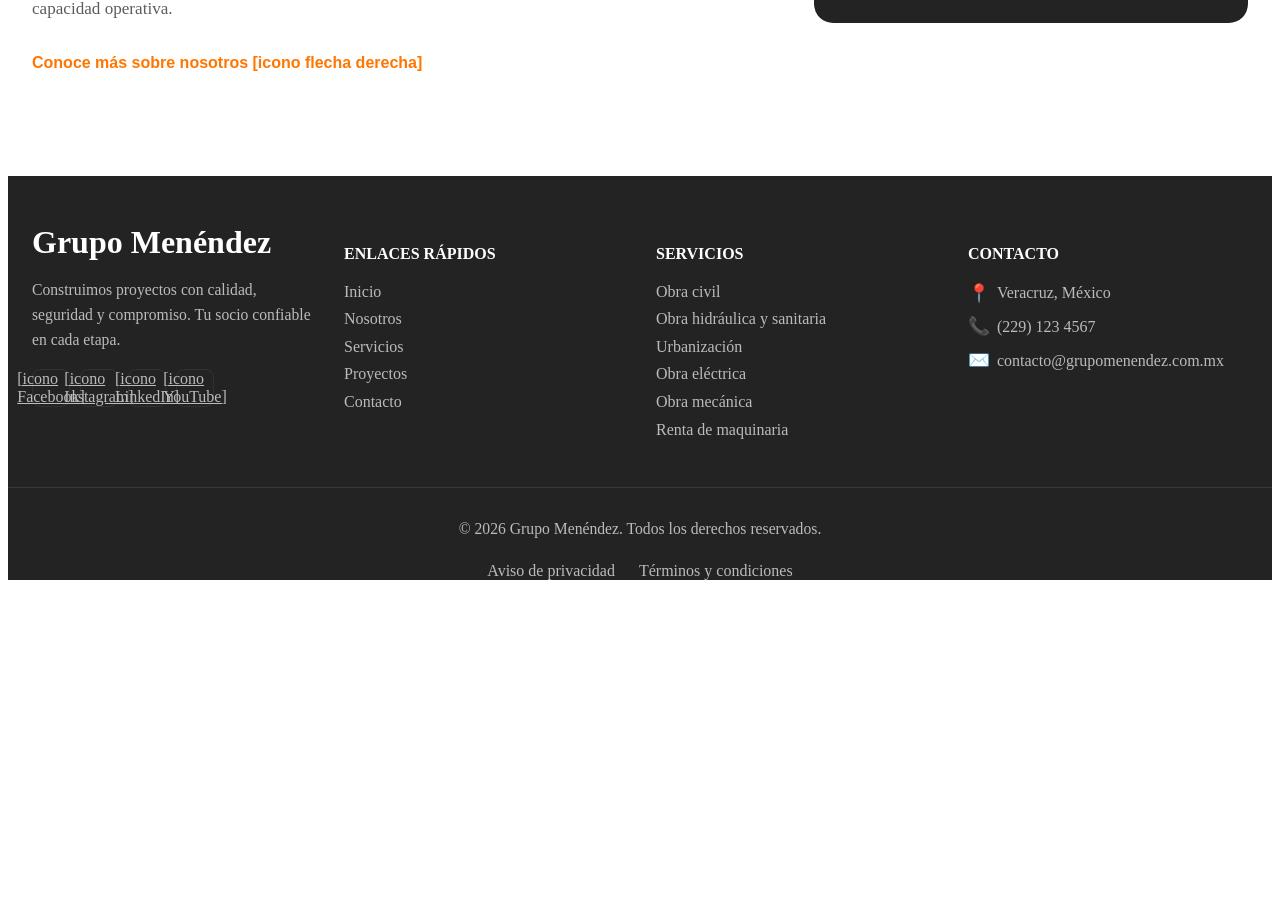
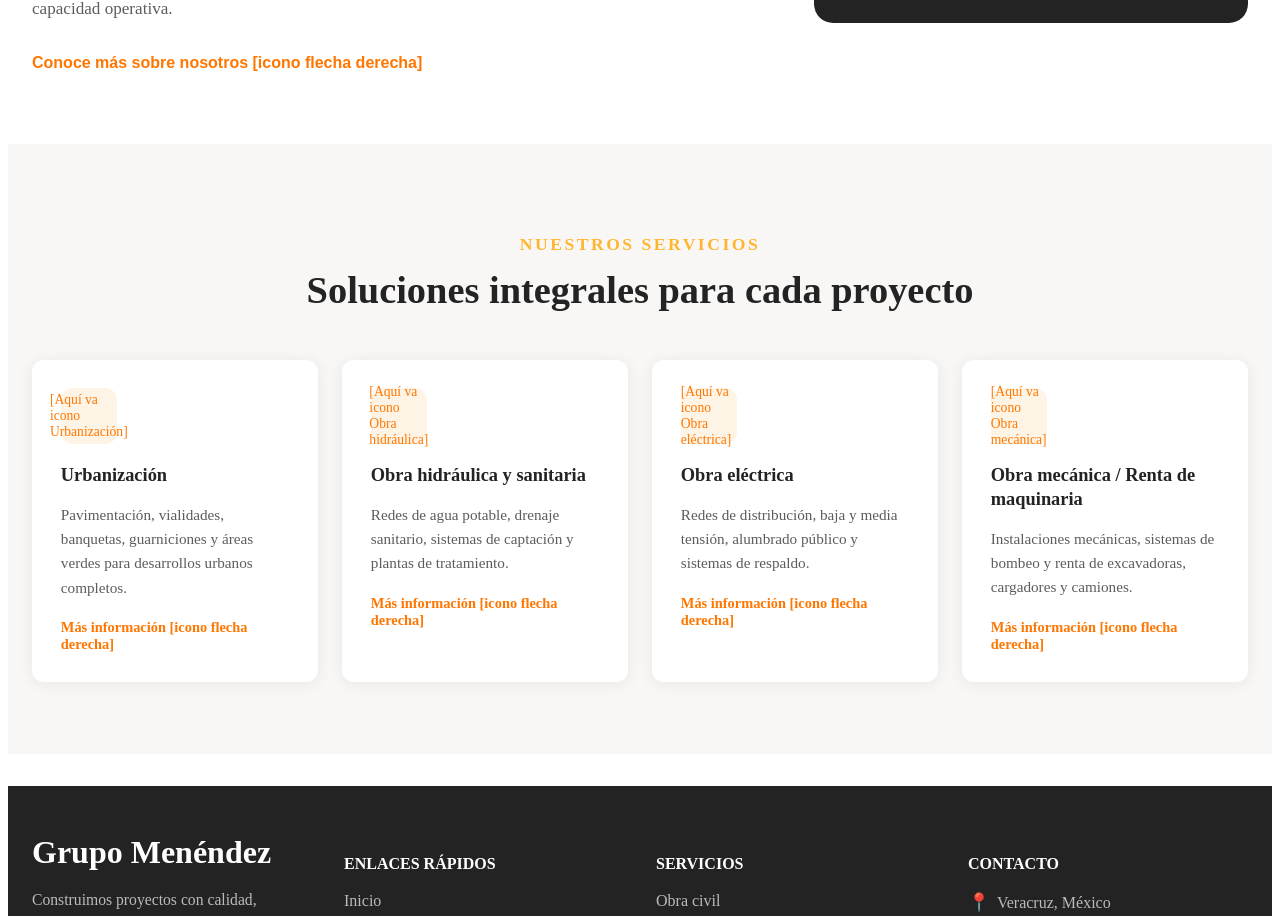
Before and after one commit to FernandoObot/WebGrupoMenendez, an Angular app in the folder GrupoMenendez/: page / in a window 1280 px wide. Shown: the part 1295-2211 px from the top of the page. Before the commit the page ends 1883 px from the top, so only its background shows below. Built offline with nearby package versions, Linux system fonts and the light colour scheme.

Commit message:
feat(Inicio): Agregar sección Nuestros servicios

```diff
--- a/GrupoMenendez/src/app/app.html
+++ b/GrupoMenendez/src/app/app.html
@@ -1,4 +1,5 @@
 <app-navbar></app-navbar>
 <app-presentacion></app-presentacion>
 <app-sobre-nosotros></app-sobre-nosotros>
+<app-servicios></app-servicios>
 <app-footer></app-footer>
--- a/GrupoMenendez/src/app/app.ts
+++ b/GrupoMenendez/src/app/app.ts
@@ -4,9 +4,10 @@ import { Navbar } from './navbar/navbar';
 import { Footer } from './footer/footer';
 import { Presentacion } from './presentacion/presentacion';
 import { SobreNosotros } from './sobre-nosotros/sobre-nosotros';
+import { Servicios } from './servicios/servicios';
 
 @Component({
-  imports: [RouterOutlet, Navbar, Footer, Presentacion, SobreNosotros],
+  imports: [RouterOutlet, Navbar, Footer, Presentacion, SobreNosotros, Servicios],
   selector: 'app-root',
   styleUrl: './app.css',
   templateUrl: './app.html',
--- /dev/null
+++ b/GrupoMenendez/src/app/servicios/servicios.html
@@ -0,0 +1,50 @@
+<section style="background:#F8F7F6;padding:4.5rem 0;">
+  <div style="max-width:1280px;margin:0 auto;padding:0 1.5rem;">
+    <div style="text-align:center;margin-bottom:3rem;">
+      <p style="font-weight:600;color:#FFB62E;letter-spacing:2.5px;text-transform:uppercase;font-size:1.1rem;margin-bottom:0.8rem;">Nuestros servicios</p>
+      <h2 style="font-size:clamp(1.8rem,3vw,2.6rem);color:#222322;font-weight:800;margin:0;">Soluciones integrales para cada proyecto</h2>
+    </div>
+
+    <div style="display:grid;grid-template-columns:repeat(auto-fit,minmax(240px,1fr));gap:1.5rem;">
+      <div style="background:white;border-radius:12px;padding:1.8rem;box-shadow:0 2px 16px rgba(34,35,34,0.07);cursor:pointer;">
+        <div style="width:3.5rem;height:3.5rem;border-radius:12px;display:flex;align-items:center;justify-content:center;margin-bottom:1.2rem;color:#ff7600;background:rgba(241,144,0,0.1);font-size:0.85rem;">[Aquí va icono Urbanización]</div>
+        <h3 style="font-weight:600;color:#222322;font-size:1.15rem;margin-bottom:0.8rem;line-height:1.3;">Urbanización</h3>
+        <p style="color:#5d5c5c;font-size:0.95rem;line-height:1.6;margin-bottom:1.2rem;">Pavimentación, vialidades, banquetas, guarniciones y áreas verdes para desarrollos urbanos completos.</p>
+        <div style="display:flex;align-items:center;gap:0.4em;color:#ff7600;font-weight:600;font-size:0.9rem;">
+          Más información
+          [icono flecha derecha]
+        </div>
+      </div>
+
+      <div style="background:white;border-radius:12px;padding:1.8rem;box-shadow:0 2px 16px rgba(34,35,34,0.07);cursor:pointer;">
+        <div style="width:3.5rem;height:3.5rem;border-radius:12px;display:flex;align-items:center;justify-content:center;margin-bottom:1.2rem;color:#ff7600;background:rgba(241,144,0,0.1);font-size:0.85rem;">[Aquí va icono Obra hidráulica]</div>
+        <h3 style="font-weight:600;color:#222322;font-size:1.15rem;margin-bottom:0.8rem;line-height:1.3;">Obra hidráulica y sanitaria</h3>
+        <p style="color:#5d5c5c;font-size:0.95rem;line-height:1.6;margin-bottom:1.2rem;">Redes de agua potable, drenaje sanitario, sistemas de captación y plantas de tratamiento.</p>
+        <div style="display:flex;align-items:center;gap:0.4em;color:#ff7600;font-weight:600;font-size:0.9rem;">
+          Más información
+          [icono flecha derecha]
+        </div>
+      </div>
+
+      <div style="background:white;border-radius:12px;padding:1.8rem;box-shadow:0 2px 16px rgba(34,35,34,0.07);cursor:pointer;">
+        <div style="width:3.5rem;height:3.5rem;border-radius:12px;display:flex;align-items:center;justify-content:center;margin-bottom:1.2rem;color:#ff7600;background:rgba(241,144,0,0.1);font-size:0.85rem;">[Aquí va icono Obra eléctrica]</div>
+        <h3 style="font-weight:600;color:#222322;font-size:1.15rem;margin-bottom:0.8rem;line-height:1.3;">Obra eléctrica</h3>
+        <p style="color:#5d5c5c;font-size:0.95rem;line-height:1.6;margin-bottom:1.2rem;">Redes de distribución, baja y media tensión, alumbrado público y sistemas de respaldo.</p>
+        <div style="display:flex;align-items:center;gap:0.4em;color:#ff7600;font-weight:600;font-size:0.9rem;">
+          Más información
+          [icono flecha derecha]
+        </div>
+      </div>
+
+      <div style="background:white;border-radius:12px;padding:1.8rem;box-shadow:0 2px 16px rgba(34,35,34,0.07);cursor:pointer;">
+        <div style="width:3.5rem;height:3.5rem;border-radius:12px;display:flex;align-items:center;justify-content:center;margin-bottom:1.2rem;color:#ff7600;background:rgba(241,144,0,0.1);font-size:0.85rem;">[Aquí va icono Obra mecánica]</div>
+        <h3 style="font-weight:600;color:#222322;font-size:1.15rem;margin-bottom:0.8rem;line-height:1.3;">Obra mecánica / Renta de maquinaria</h3>
+        <p style="color:#5d5c5c;font-size:0.95rem;line-height:1.6;margin-bottom:1.2rem;">Instalaciones mecánicas, sistemas de bombeo y renta de excavadoras, cargadores y camiones.</p>
+        <div style="display:flex;align-items:center;gap:0.4em;color:#ff7600;font-weight:600;font-size:0.9rem;">
+          Más información
+          [icono flecha derecha]
+        </div>
+      </div>
+    </div>
+  </div>
+</section>
```
Also changed, not shown: GrupoMenendez/src/app/servicios/servicios.ts (added, +9 -0 lines), GrupoMenendez/src/app/servicios/servicios.css (added), 1 other file (tests, documents, lock files or other folders).
